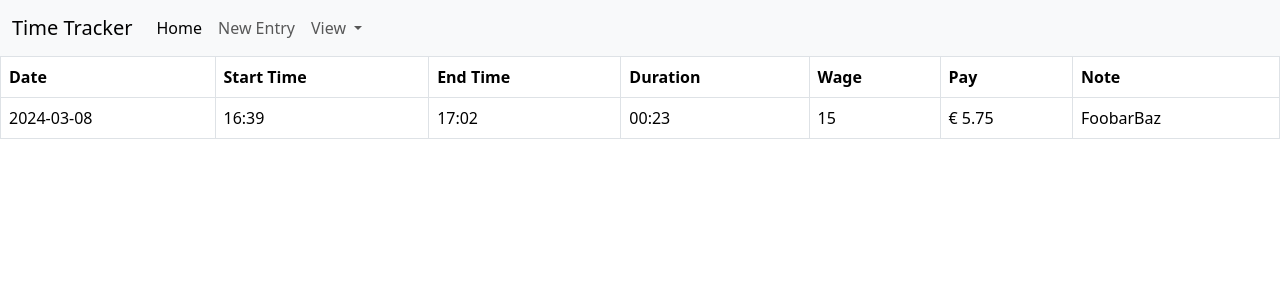
After one commit to gweiser/timetracker, a Flask app: page /bin_view in a window 1280 px wide. The commit adds this page. Shown: the top 300 px of the page. Run offline with Flask 3, Linux system fonts and the light colour scheme; data comes from the database, SQL or seed files in the repository; both versions use the stored data as it was after the commit.

Commit message:
Add view for bin entries, stop tracking flask_session

```diff
--- a/website/templates/base.html
+++ b/website/templates/base.html
@@ -28,7 +28,7 @@
                 </a>
                 <ul class="dropdown-menu">
                   <li><a class="dropdown-item" href="{{url_for('views.paid_view')}}">Paid</a></li>
-                  <li><a class="dropdown-item" href="#">Bin</a></li>
+                  <li><a class="dropdown-item" href="{{url_for('views.bin_view')}}">Bin</a></li>
                 </ul>
               </li>
             </ul>
--- /dev/null
+++ b/website/templates/bin_view.html
@@ -0,0 +1,24 @@
+{% extends "base.html" %}
+
+{% block content %}
+<table class="table table-bordered">
+    <th>Date</th>
+    <th>Start Time</th>
+    <th>End Time</th>
+    <th>Duration</th>
+    <th>Wage</th>
+    <th>Pay</th>
+    <th>Note</th>
+    {% for row in bin_entries %}
+    <tr>
+        <td>{{row.creation_date}}</td>
+        <td>{{row.start_time}}</td>
+        <td>{{row.end_time}}</td>
+        <td>{{row.duration}}</td>
+        <td>{{row.wage}}</td>
+        <td>{{row.pay}}</td>
+        <td>{{row.note}}</td>
+    </tr>
+    {% endfor %}
+</table>
+{% endblock %}
--- a/website/views.py
+++ b/website/views.py
@@ -46,7 +46,6 @@ def startstop():
             if len(starttime) == 0:
                 creation_date = date.today().strftime("%Y-%m-%d")
                 starttime = datetime.now().strftime("%H:%M")
-                # todo: Insert starttime into temp
 
                 # Set other variables to 0, so that render_template works
                 endtime = 0
@@ -57,7 +56,6 @@ def startstop():
                 if len(endtime) == 0:
                     # Set endtime to current time
                     endtime = datetime.now().strftime("%H:%M")
-                # todo: Insert endtime into temp
 
                 t1 = datetime.strptime(starttime, "%H:%M")
                 t2 = datetime.strptime(endtime, "%H:%M")
@@ -75,14 +73,12 @@ def startstop():
                 minutes = filter[1].zfill(2)
 
                 worktime = f"{hours}:{minutes}"
-                # todo: Insert worktime into temp
 
 
                 # Calculate Wage
                 wage = int(request.form.get("wage"))
                 total_hours = (timedelta.total_seconds() / 60) / 60
                 pay = f"€ {round(wage * total_hours, 2)}"
-                # todo: Insert wage and pay into temp
 
         elif request.form["submit_button"] == "Submit":
             # If inputs are submitted
@@ -163,3 +159,25 @@ def delete(id=None):
         return redirect(url_for("views.home"))
     else:
         return redirect(url_for("views.home"))
+
+
+@views.route("/bin_view", methods=["GET", "POST"])
+def bin_view():
+    if request.method == "GET":
+        data = db.execute("SELECT * FROM bin").fetchall()
+        bin_entries = []
+        for row in data:
+            bin_entries.append(
+                {
+                    "id": row["id"],
+                    "creation_date": row["creation_date"],
+                    "start_time": row["start_time"],
+                    "end_time": row["end_time"],
+                    "duration": row["duration"],
+                    "note": row["note"],
+                    "wage": row["wage"],
+                    "pay": row["pay"]
+                }
+            )
+
+    return render_template("bin_view.html", bin_entries=bin_entries)
```
Also changed, not shown: database.db, 1 other file.
